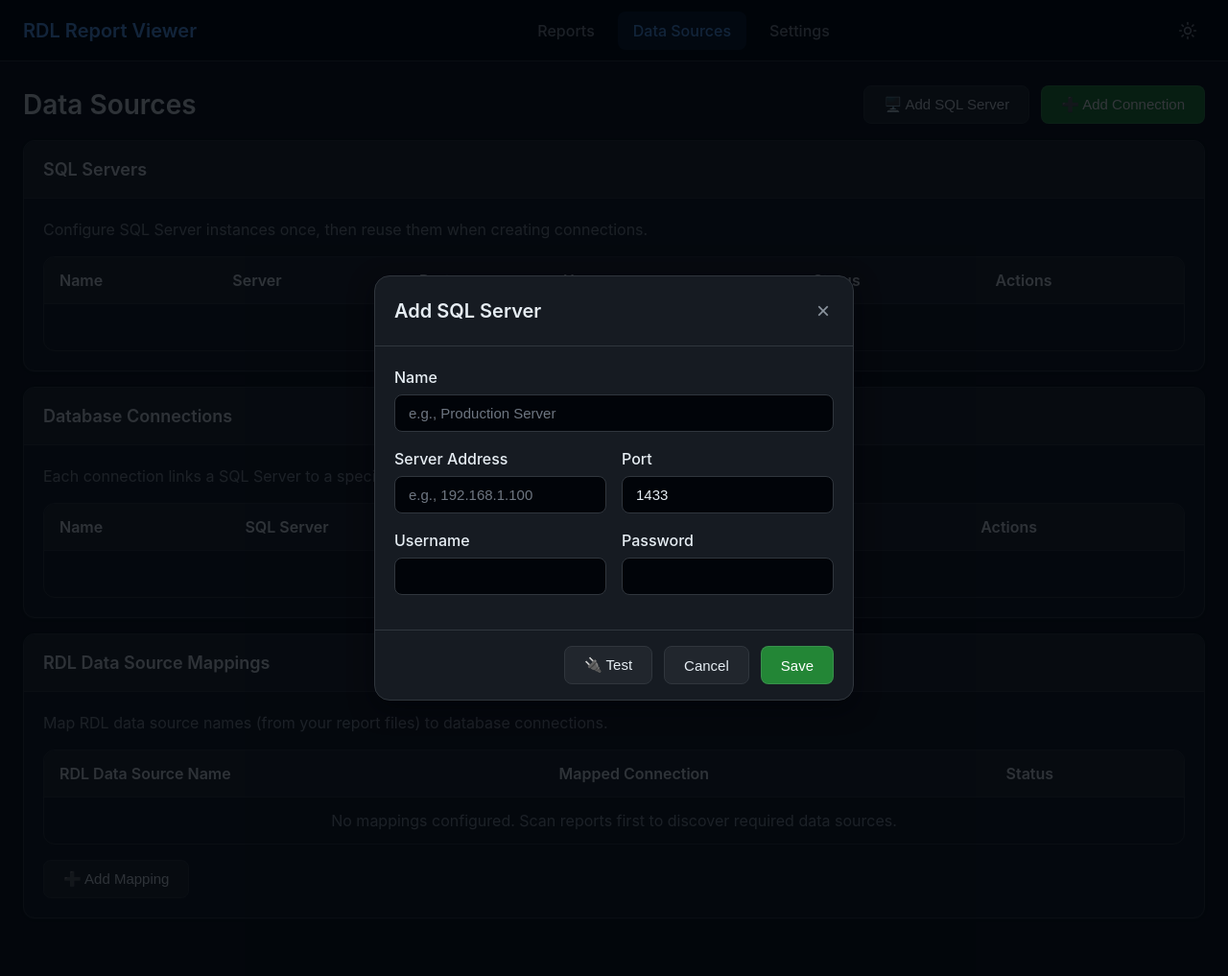
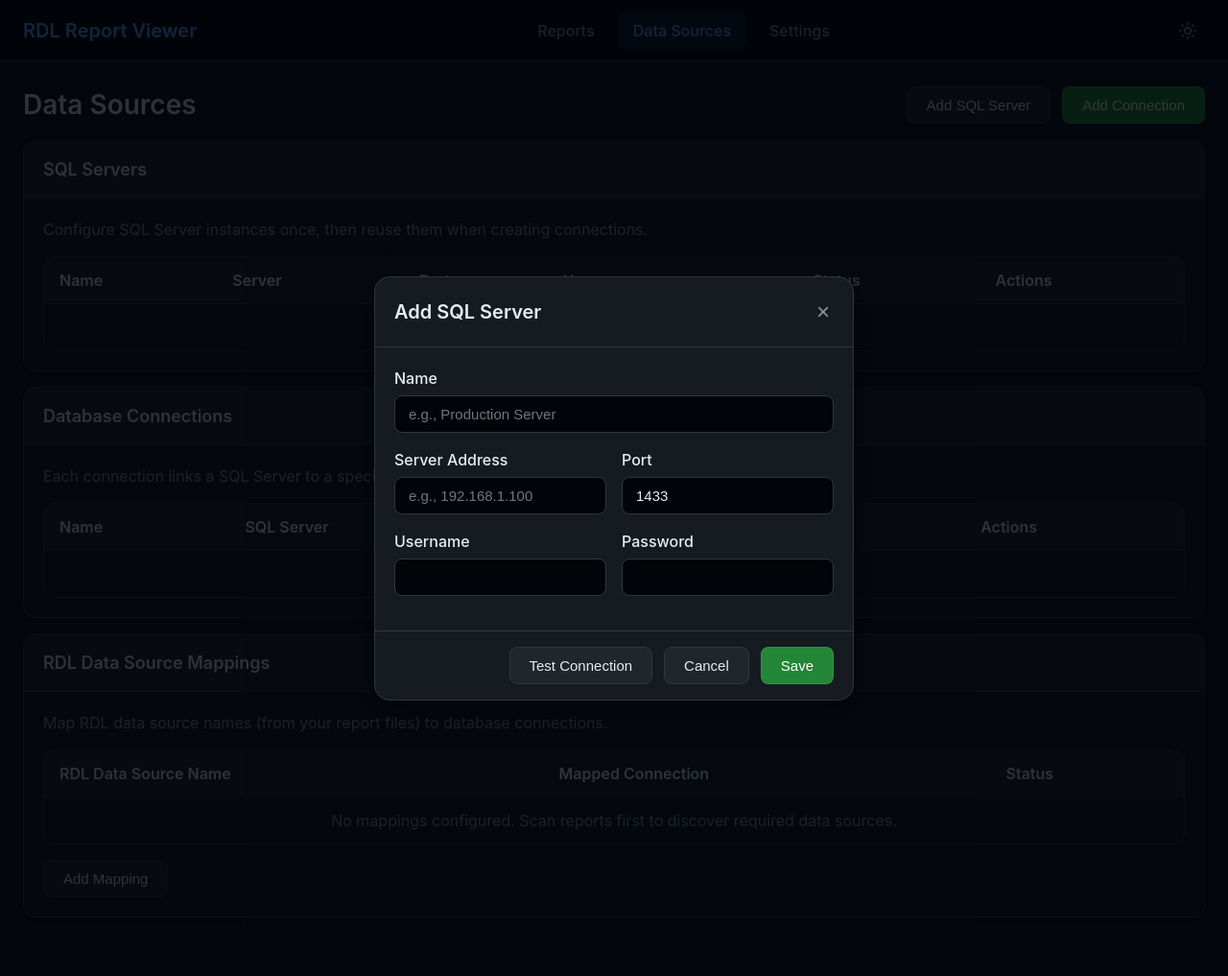
Before and after one commit to ruolez/ssrs-reports, a Flask app: page /datasources in a window 1280 px wide, after a click on "Add SQL Server". Shown: the whole page at 96% size. Run offline with Flask 3, Linux system fonts and the light colour scheme; data that the repository does not hold is empty; some libraries are stand-ins or nearby versions.

Commit message:
style: remove emojis from Data Sources page for professional look
🤖 Generated with [Claude Code](https://claude.com/claude-code)

Co-Authored-By: Claude Opus 4.5 <noreply@anthropic.com>

```diff
--- a/app/static/js/datasources.js
+++ b/app/static/js/datasources.js
@@ -57,13 +57,13 @@ function renderServers() {
             </td>
             <td>
                 <button class="btn btn-sm btn-secondary mr-2" onclick="testServerById(${server.id})">
-                    🔌 Test
+                    Test
                 </button>
                 <button class="btn btn-sm btn-secondary mr-2" onclick="editServer(${server.id})">
-                    ✏️ Edit
+                    Edit
                 </button>
                 <button class="btn btn-sm btn-danger" onclick="deleteServer(${server.id})">
-                    🗑️
+                    Delete
                 </button>
             </td>
         </tr>
@@ -238,13 +238,13 @@ function renderConnections() {
                 </td>
                 <td>
                     <button class="btn btn-sm btn-secondary mr-2" onclick="testConnectionById(${conn.id})">
-                        🔌 Test
+                        Test
                     </button>
                     <button class="btn btn-sm btn-secondary mr-2" onclick="editConnection(${conn.id})">
-                        ✏️ Edit
+                        Edit
                     </button>
                     <button class="btn btn-sm btn-danger" onclick="deleteConnection(${conn.id})">
-                        🗑️
+                        Delete
                     </button>
                 </td>
             </tr>
@@ -446,12 +446,12 @@ function setDatabaseInputMode(mode) {
     if (mode === 'select') {
         dbSelect.style.display = 'block';
         dbCustom.style.display = 'none';
-        toggleBtn.textContent = '✏️';
+        toggleBtn.textContent = '...';
         toggleBtn.title = 'Enter database name manually';
     } else {
         dbSelect.style.display = 'none';
         dbCustom.style.display = 'block';
-        toggleBtn.textContent = '📋';
+        toggleBtn.textContent = '...';
         toggleBtn.title = 'Select from list';
     }
 }
--- a/app/templates/datasources.html
+++ b/app/templates/datasources.html
@@ -7,10 +7,10 @@
     <h1 class="page-title">Data Sources</h1>
     <div class="page-actions">
         <button class="btn btn-secondary" onclick="openModal('serverModal'); clearServerForm();">
-            🖥️ Add SQL Server
+            Add SQL Server
         </button>
         <button class="btn btn-primary" onclick="openModal('connectionModal'); clearConnectionForm();">
-            ➕ Add Connection
+            Add Connection
         </button>
     </div>
 </div>
@@ -96,7 +96,7 @@
             </table>
         </div>
         <button class="btn btn-secondary mt-4" onclick="openModal('mappingModal')">
-            ➕ Add Mapping
+            Add Mapping
         </button>
     </div>
 </div>
@@ -138,7 +138,7 @@
             </form>
         </div>
         <div class="modal-footer">
-            <button class="btn btn-secondary" onclick="testServerFromModal()">🔌 Test</button>
+            <button class="btn btn-secondary" onclick="testServerFromModal()">Test Connection</button>
             <button class="btn btn-secondary" onclick="closeModal('serverModal')">Cancel</button>
             <button class="btn btn-primary" onclick="saveServer()">Save</button>
         </div>
@@ -172,16 +172,16 @@
                             <option value="">Loading databases...</option>
                         </select>
                         <input type="text" class="form-input" id="connDatabaseCustom" placeholder="Or type database name" style="display:none;">
-                        <button type="button" class="btn btn-sm btn-secondary" id="toggleDatabaseInput" onclick="toggleDatabaseInputMode()">
-                            ✏️
+                        <button type="button" class="btn btn-sm btn-secondary" id="toggleDatabaseInput" onclick="toggleDatabaseInputMode()" title="Toggle manual entry">
+                            ...
                         </button>
                     </div>
-                    <small class="text-secondary">Select from list or click ✏️ to enter manually</small>
+                    <small class="text-secondary">Select from list or click ... to enter manually</small>
                 </div>
             </form>
         </div>
         <div class="modal-footer">
-            <button class="btn btn-secondary" onclick="testConnectionFromModal()">🔌 Test</button>
+            <button class="btn btn-secondary" onclick="testConnectionFromModal()">Test Connection</button>
             <button class="btn btn-secondary" onclick="closeModal('connectionModal')">Cancel</button>
             <button class="btn btn-primary" onclick="saveConnection()">Save</button>
         </div>
```
